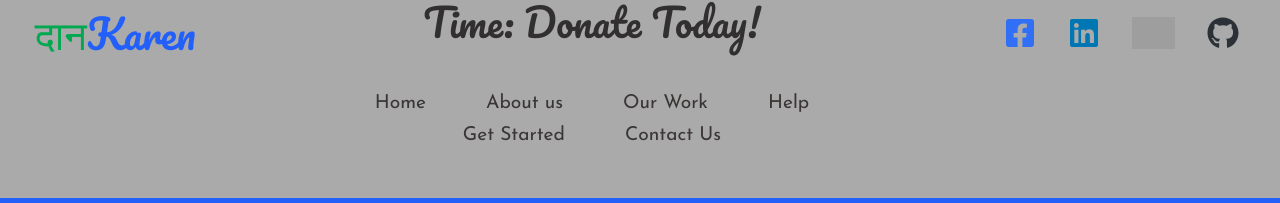
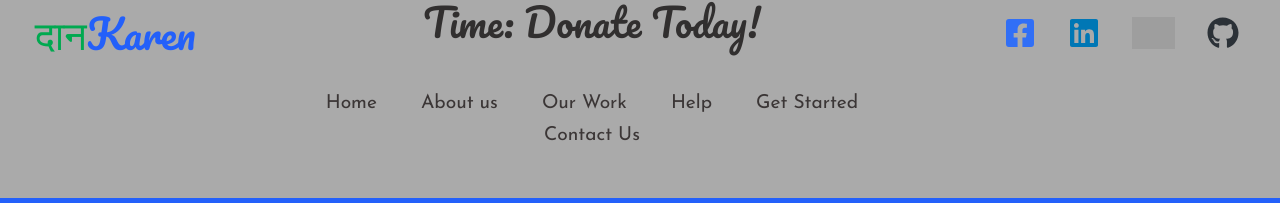
Before and after one commit to vinay-dhankhar/daankarenDeplyment, a React (Create React App) app in the folder frontend/: page /campaigns/1 in a window 1280 px wide. Shown: the part 167-370 px from the top of the page. Built offline with nearby package versions, Linux system fonts and the light colour scheme; no server answers; grey boxes are pictures that could not be loaded.

Commit message:
Update to footer
Fixes scaling issues. Animations commented out.

```diff
--- a/frontend/src/CSS/footer.css
+++ b/frontend/src/CSS/footer.css
@@ -82,8 +82,8 @@ footer {
   font-weight: 400;
   border: 2px transparent;
   border-radius: 10px;
-  padding: 10px;
-  transition: all 0.3s ease;
+  padding: 1px 2px;
+  /* transition: all 0.3s ease; */
 }
 
 .footer-links a:hover {
@@ -184,8 +184,8 @@ footer {
 
 .footer-social-media-link:hover {
   opacity: 0.7;
-  transform: scale(1.5);
-  transition: transform 0.3s ease;
+  /* transform: scale(1.3); */
+  /* transition: transform 0.3s ease; */
 }
 
 .footer-social-media-link img {
```
